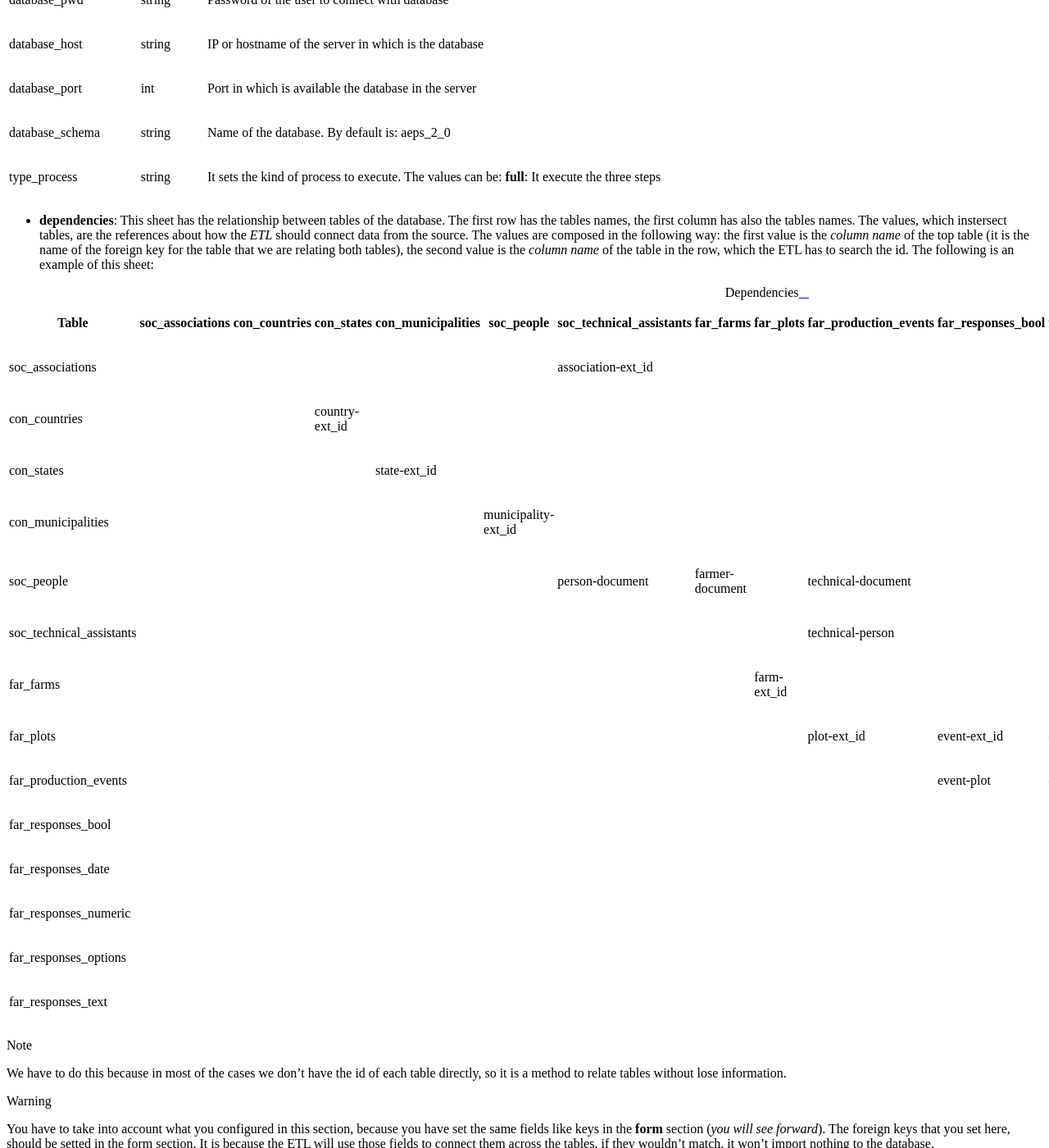
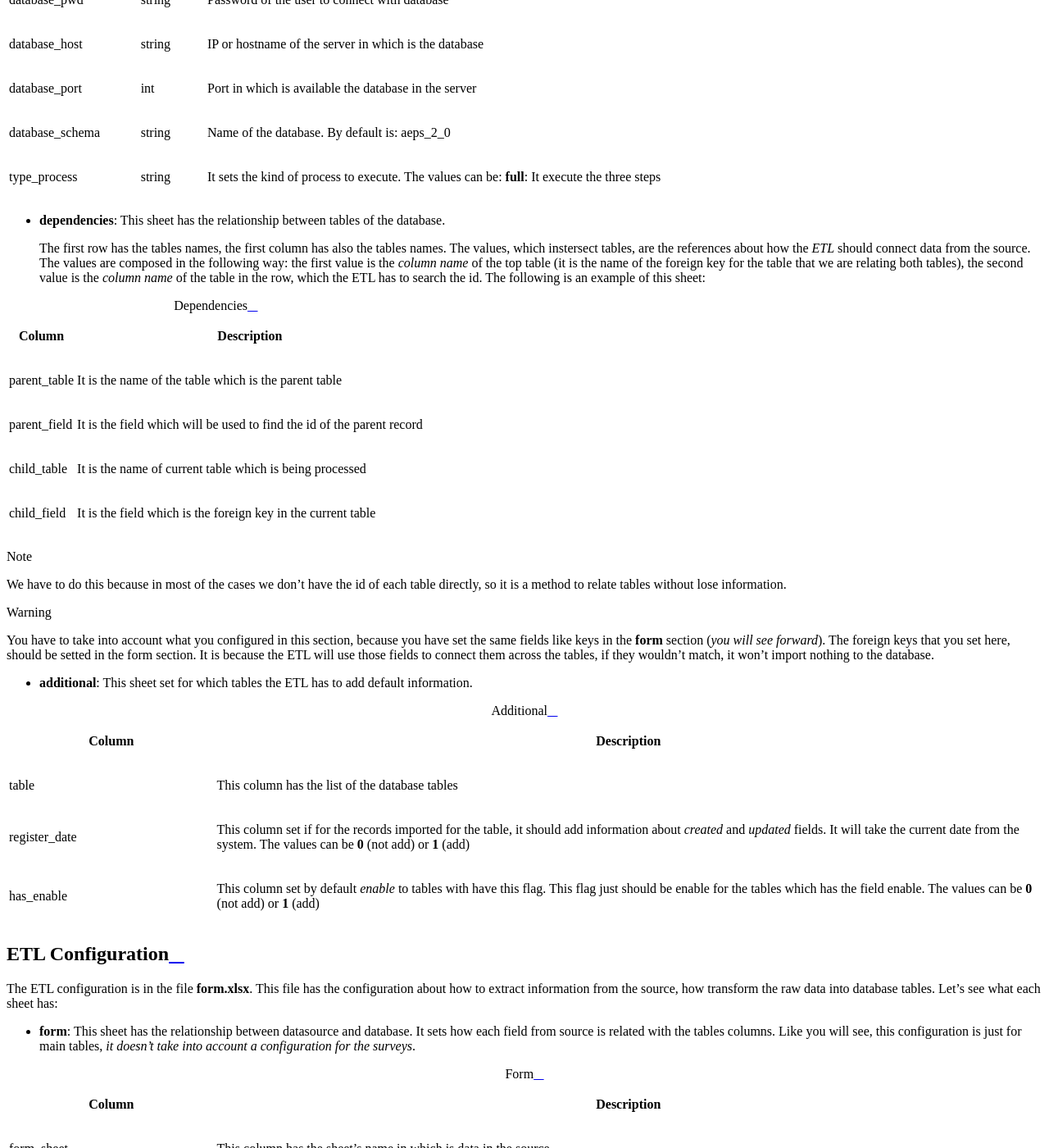
Before and after one commit to stevensotelo/aeps_platform_docs, a Sphinx documentation site: the page built from docs/source/etl-configuration.rst, in a window 1280 px wide and 1400 px high, scrolled down 1121 px. Shown: the whole window at 82% size. Built offline with Sphinx 7.4.7 and the Read the Docs theme 2.0.0, drawn with Linux system fonts in a browser that asks for light colours.

```diff
--- a/docs/source/etl-configuration.rst
+++ b/docs/source/etl-configuration.rst
@@ -37,6 +37,7 @@
   "type_process","string", "It sets the kind of process to execute. The values can be: **full**: It execute the three steps"
 
 - **dependencies**: This sheet has the relationship between tables of the database.
+
   The first row has the tables names, the first column has also the tables names.
   The values, which instersect tables, are the references about how the *ETL* should connect
   data from the source. The values are composed in the following way:
@@ -46,22 +47,12 @@
   id. The following is an example of this sheet:
 
 .. csv-table:: Dependencies
-  :header: "Table","soc_associations","con_countries","con_states","con_municipalities","soc_people","soc_technical_assistants","far_farms","far_plots","far_production_events","far_responses_bool","far_responses_date","far_responses_numeric","far_responses_options","far_responses_text"
+  :header: "Column","Description"
 
-  "soc_associations","","","","","","association-ext_id","","","","","","","",""
-  "con_countries","","","country-ext_id","","","","","","","","","","",""
-  "con_states","","","","state-ext_id","","","","","","","","","",""
-  "con_municipalities","","","","","municipality-ext_id","","","","","","","","",""
-  "soc_people","","","","","","person-document","farmer-document","","technical-document","","","","",""
-  "soc_technical_assistants","","","","","","","","","technical-person","","","","",""
-  "far_farms","","","","","","","","farm-ext_id","","","","","",""
-  "far_plots","","","","","","","","","plot-ext_id","event-ext_id","event-ext_id","event-ext_id","event-ext_id","event-ext_id"
-  "far_production_events","","","","","","","","","","event-plot","event-plot","event-plot","event-plot","event-plot"
-  "far_responses_bool","","","","","","","","","","","","","",""
-  "far_responses_date","","","","","","","","","","","","","",""
-  "far_responses_numeric","","","","","","","","","","","","","",""
-  "far_responses_options","","","","","","","","","","","","","",""
-  "far_responses_text","","","","","","","","","","","","","",""
+  "parent_table","It is the name of the table which is the parent table"
+  "parent_field","It is the field which will be used to find the id of the parent record"
+  "child_table","It is the name of current table which is being processed"
+  "child_field","It is the field which is the foreign key in the current table"
 
 .. note::
   We have to do this because in most of the cases we don’t have the id of each table directly,
```
Also changed, not shown: docs/source/web-administrator-forms.rst (+108 -3 lines), docs/source/_static/img/web-administrator-forms/forms-blocks-details.png (added), docs/source/_static/img/web-administrator-forms/forms-blocks.png (added), docs/source/_static/img/web-administrator-forms/forms-details.png (added), docs/source/_static/img/web-administrator-forms/forms-set_blocks.png (added), docs/source/_static/img/web-administrator-forms/forms.png (added).
